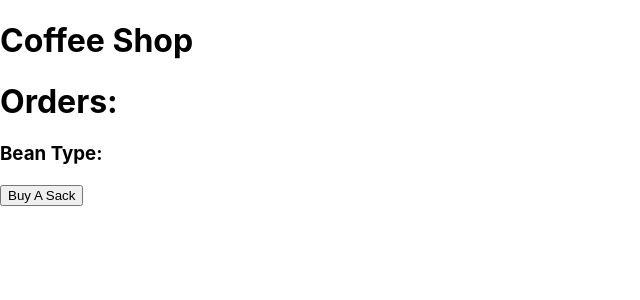
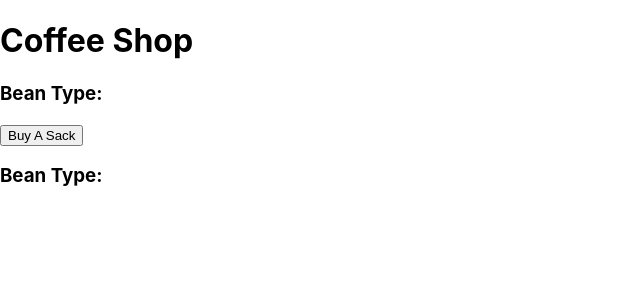
Before and after one commit to taj-em/code-review7, a React (Create React App) app: page / in a window 1280 px wide. Shown: the top 300 px of the page, without its empty margins (0-640 px from the left). Built offline with nearby package versions, Linux system fonts and the light colour scheme.

Commit message:
Nothing of note, going to rethink approach

```diff
--- a/src/components/PageControl.js
+++ b/src/components/PageControl.js
@@ -12,12 +12,14 @@ class PageControl extends React.Component {
     };
   }
 
+  // Functions Correctly
   handleClick = () => {
     this.setState(prevState => ({
       formVisibleOnPage: !prevState.formVisibleOnPage
     }));
   }
 
+  // Functions Correctly
   handleOrderingSack = (newSack) => {
     const newSackList = this.state.sackList.concat(newSack);
     this.setState({sackList: newSackList,
@@ -40,6 +42,7 @@ class PageControl extends React.Component {
       <React.Fragment>
         {currentlyVisibleState}
         <button onClick={this.handleClick}>{buttonText}</button>
+        <SackList sackList = {this.state.sackList} />
       </React.Fragment>
     )
     }
--- a/src/components/SackList.js
+++ b/src/components/SackList.js
@@ -26,8 +26,7 @@ import PropTypes from 'prop-types';
 function SackList(props) {
     return (
       <React.Fragment>
-        <h1>Orders:</h1>
-        <h3>Bean Type: <span>{props.name}</span></h3>
+        <h3>Bean Type: {props.SackList}</h3>
       </React.Fragment>
     )
   }
--- a/src/components/SackOrderForm.js
+++ b/src/components/SackOrderForm.js
@@ -1,12 +1,14 @@
 import React from "react";
 import { v4 } from 'uuid';
 
+
+  // Functions Correctly
 function SackOrderForm(props) {
 
   function handleSackOrderSubmission(event) {
     event.preventDefault();
     props.onNewSackOrder({
-      name: event.target.name.value,
+      name: event.target.beanName.value,
       origin: event.target.origin.value,
       price: event.target.price.value,
       roast: event.target.roast.value,
```
